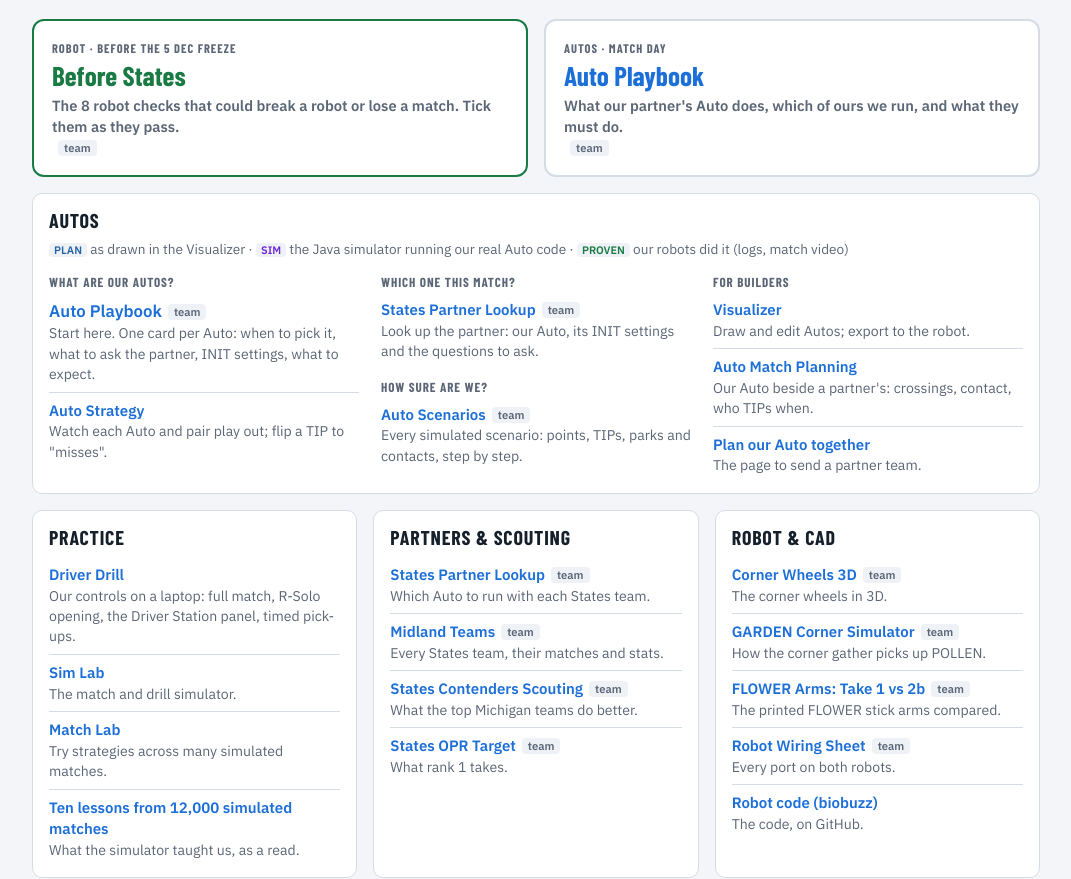
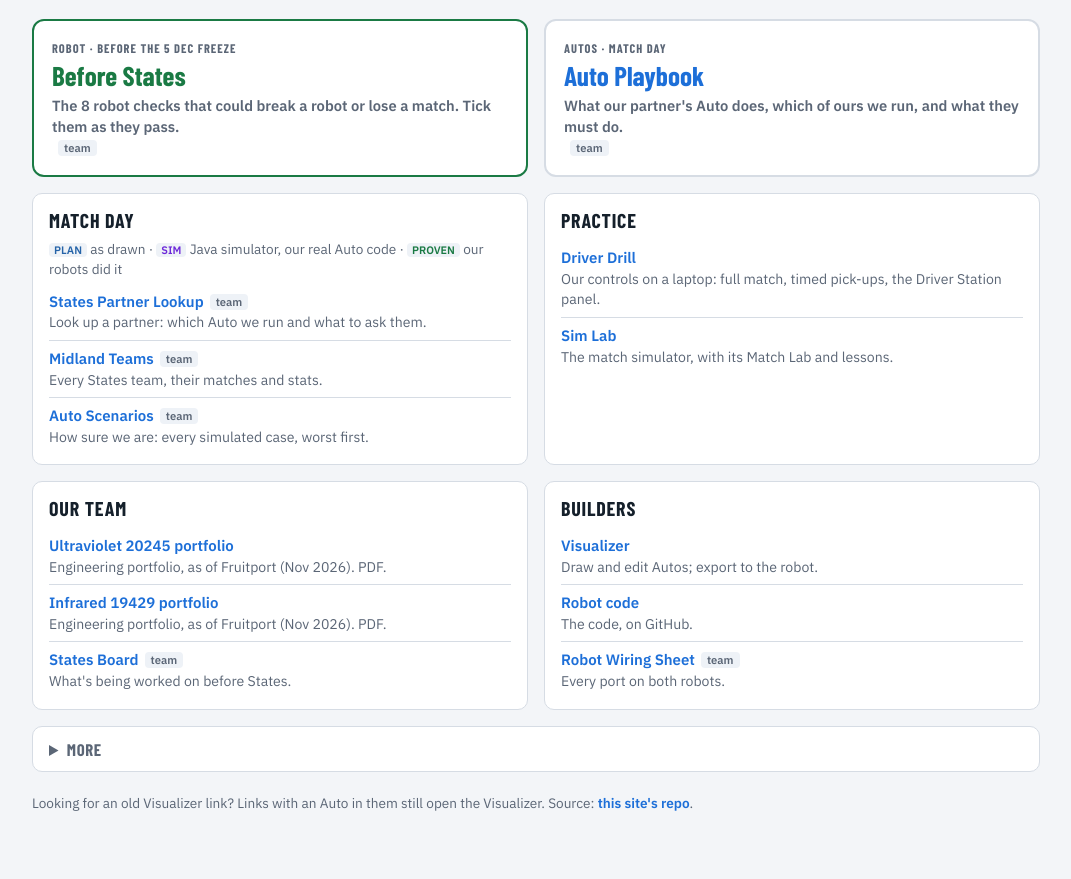
Before and after one commit to Mona-Shores-FTC-Robotics/mona-shores-ftc-robotics.github.io, a plain HTML site: page index.html in a window 1280 px wide. Shown: the part 97-976 px from the top of the page, without its empty margins (104-1175 px from the left). Drawn offline with nearby package versions, Linux system fonts and the light colour scheme.

Commit message:
Landing page: four sections, a More fold, and both portfolios (#5)
* Landing page at the org's home: practice, Autos, partners, robot, event reviews

The home page used to redirect to the Visualizer. It now lists the drill, the Sim Lab,
the Visualizer's pages and the team's shared Claude pages. A link carrying an Auto
(#gh=... or ?...) still redirects to the Visualizer, so old Auto links keep working.

Co-Authored-By: Claude Opus 5.5 <noreply@anthropic.com>
Claude-Session: https://claude.ai/code/session_01TTqzV5gxicG8E11eqWc7ux

* Landing page: Auto Scenarios now links to the team's one page

Co-Authored-By: Claude Opus 5.5 <noreply@anthropic.com>
Claude-Session: https://claude.ai/code/session_01TTqzV5gxicG8E11eqWc7ux

* Landing page: Autos first, sorted by question, with the Auto Playbook and a PLAN/SIM/PROVEN legend

Co-Authored-By: Claude Opus 5.5 <noreply@anthropic.com>
Claude-Session: https://claude.ai/code/session_01TTqzV5gxicG8E11eqWc7ux

* Landing page: highlight Before States and the Auto Playbook at the top

Co-Authored-By: Claude Opus 5.5 <noreply@anthropic.com>
Claude-Session: https://claude.ai/code/session_01TTqzV5gxicG8E11eqWc7ux

* Landing page: trim to four sections and a More fold; add both portfolios

Match day, Practice, Our team (the two Fruitport portfolios, now viewable by link) and
Builders, with the rest under one More fold. Drops the duplicate Partner Lookup, the
Weekend Run Sheet (replaced by Before States), and links the Sim Lab page already has.

Co-Authored-By: Claude Opus 5.5 <noreply@anthropic.com>
Claude-Session: https://claude.ai/code/session_01TTqzV5gxicG8E11eqWc7ux

---------

Co-authored-by: Claude <noreply@anthropic.com>

```diff
--- a/index.html
+++ b/index.html
@@ -28,7 +28,7 @@
   h1 { font: 700 2.4rem/1 var(--fd); margin: 0 0 6px; letter-spacing: .01em; }
   h1 .uv { color: var(--uv); } h1 .ir { color: var(--ir); }
   .sub { color: var(--dim); margin: 0; }
-  .grid { display: grid; gap: 16px; grid-template-columns: repeat(auto-fill, minmax(300px, 1fr)); }
+  .grid { display: grid; gap: 16px; grid-template-columns: repeat(auto-fit, minmax(min(100%, 420px), 1fr)); }
   section { background: var(--card); border: 1px solid var(--line); border-radius: 10px; padding: 14px 16px 10px; }
   h2 { font: 700 1.25rem var(--fd); margin: 0 0 8px; text-transform: uppercase; letter-spacing: .04em; }
   ul { list-style: none; margin: 0; padding: 0; }
@@ -47,6 +47,9 @@
   .b { font-size: .68rem; font-weight: 600; padding: 0 5px; border-radius: 4px; background: var(--tag); }
   .b.plan { color: var(--plan); } .b.sim { color: var(--uv); } .b.proven { color: var(--proven); }
   li.star > a { font-size: 1.05rem; }
+  details.more { background: var(--card); border: 1px solid var(--line); border-radius: 10px; padding: 12px 16px; }
+  details.more summary { cursor: pointer; font: 700 1.05rem var(--fd); text-transform: uppercase; letter-spacing: .04em; color: var(--dim); }
+  details.more summary:focus-visible { outline: 2px solid var(--accent); outline-offset: 2px; }
   footer { color: var(--dim); font-size: .85rem; margin-top: 22px; }
   .hl { display: grid; gap: 16px; grid-template-columns: repeat(auto-fit, minmax(280px, 1fr)); margin-bottom: 16px; }
   .hl a.card { display: block; background: var(--card); border: 2px solid var(--line); border-radius: 12px; padding: 16px 18px; color: var(--ink); text-decoration: none; min-width: 0; }
@@ -71,86 +74,72 @@
   </div>
 
   <div class="grid">
-    <section class="wide">
-      <h2>Autos</h2>
-      <p class="legend"><span class="b plan">PLAN</span> as drawn in the Visualizer · <span class="b sim">SIM</span> the Java simulator running our real Auto code · <span class="b proven">PROVEN</span> our robots did it (logs, match video)</p>
-      <div class="cols">
-        <div>
-          <h3>What are our Autos?</h3>
-          <ul>
-            <li class="star"><a href="https://claude.ai/artifact/9jHhmCFRzJnuLHctM6XKCD">Auto Playbook</a><span class="t">team</span><span class="d">Start here. One card per Auto: when to pick it, what to ask the partner, INIT settings, what to expect.</span></li>
-            <li><a href="/Visualizer/autos.html">Auto Strategy</a><span class="d">Watch each Auto and pair play out; flip a TIP to "misses".</span></li>
-          </ul>
-        </div>
-        <div>
-          <h3>Which one this match?</h3>
-          <ul>
-            <li><a href="https://claude.ai/artifact/MsF59dauheaGYvYVbNCDUm">States Partner Lookup</a><span class="t">team</span><span class="d">Look up the partner: our Auto, its INIT settings and the questions to ask.</span></li>
-          </ul>
-          <h3>How sure are we?</h3>
-          <ul>
-            <li><a href="https://claude.ai/artifact/ScbuXWUQMCKLunURnEA7nJ">Auto Scenarios</a><span class="t">team</span><span class="d">Every simulated scenario: points, TIPs, parks and contacts, step by step.</span></li>
-          </ul>
-        </div>
-        <div>
-          <h3>For builders</h3>
-          <ul>
-            <li><a href="/Visualizer/">Visualizer</a><span class="d">Draw and edit Autos; export to the robot.</span></li>
-            <li><a href="/Visualizer/partner.html">Auto Match Planning</a><span class="d">Our Auto beside a partner's: crossings, contact, who TIPs when.</span></li>
-            <li><a href="/Visualizer/share.html">Plan our Auto together</a><span class="d">The page to send a partner team.</span></li>
-          </ul>
-        </div>
-      </div>
+    <section>
+      <h2>Match day</h2>
+      <p class="legend"><span class="b plan">PLAN</span> as drawn · <span class="b sim">SIM</span> Java simulator, our real Auto code · <span class="b proven">PROVEN</span> our robots did it</p>
+      <ul>
+        <li><a href="https://claude.ai/artifact/MsF59dauheaGYvYVbNCDUm">States Partner Lookup</a><span class="t">team</span><span class="d">Look up a partner: which Auto we run and what to ask them.</span></li>
+        <li><a href="https://claude.ai/artifact/59WHN3SgkHNCJeUp4JJn7a">Midland Teams</a><span class="t">team</span><span class="d">Every States team, their matches and stats.</span></li>
+        <li><a href="https://claude.ai/artifact/ScbuXWUQMCKLunURnEA7nJ">Auto Scenarios</a><span class="t">team</span><span class="d">How sure we are: every simulated case, worst first.</span></li>
+      </ul>
     </section>
 
     <section>
       <h2>Practice</h2>
       <ul>
-        <li><a href="/Visualizer/drill/">Driver Drill</a><span class="d">Our controls on a laptop: full match, R-Solo opening, the Driver Station panel, timed pick-ups.</span></li>
-        <li><a href="/Visualizer/sim-lab/">Sim Lab</a><span class="d">The match and drill simulator.</span></li>
-        <li><a href="/Visualizer/sim-lab/lab/">Match Lab</a><span class="d">Try strategies across many simulated matches.</span></li>
-        <li><a href="/Visualizer/sim-lab/lessons/">Ten lessons from 12,000 simulated matches</a><span class="d">What the simulator taught us, as a read.</span></li>
-      </ul>
-    </section>
-
-
-    <section>
-      <h2>Partners &amp; scouting</h2>
-      <ul>
-        <li><a href="https://claude.ai/artifact/MsF59dauheaGYvYVbNCDUm">States Partner Lookup</a><span class="t">team</span><span class="d">Which Auto to run with each States team.</span></li>
-        <li><a href="https://claude.ai/artifact/59WHN3SgkHNCJeUp4JJn7a">Midland Teams</a><span class="t">team</span><span class="d">Every States team, their matches and stats.</span></li>
-        <li><a href="https://claude.ai/artifact/1PCDVNGJRGsBYGs24mE1cZ">States Contenders Scouting</a><span class="t">team</span><span class="d">What the top Michigan teams do better.</span></li>
-        <li><a href="https://claude.ai/artifact/YPqBs3uCFqrT1k7pp5wFWB">States OPR Target</a><span class="t">team</span><span class="d">What rank 1 takes.</span></li>
+        <li><a href="/Visualizer/drill/">Driver Drill</a><span class="d">Our controls on a laptop: full match, timed pick-ups, the Driver Station panel.</span></li>
+        <li><a href="/Visualizer/sim-lab/">Sim Lab</a><span class="d">The match simulator, with its Match Lab and lessons.</span></li>
       </ul>
     </section>
 
     <section>
-      <h2>Robot &amp; CAD</h2>
+      <h2>Our team</h2>
       <ul>
-        <li><a href="https://claude.ai/artifact/RWpYDa79sMv9j6zgRAae8C">Corner Wheels 3D</a><span class="t">team</span><span class="d">The corner wheels in 3D.</span></li>
-        <li><a href="https://claude.ai/artifact/Vj6XpkQgeaniXJCuFFBE3A">GARDEN Corner Simulator</a><span class="t">team</span><span class="d">How the corner gather picks up POLLEN.</span></li>
-        <li><a href="https://claude.ai/artifact/JHnAuHkQsGqhPbH9vfNPH1">FLOWER Arms: Take 1 vs 2b</a><span class="t">team</span><span class="d">The printed FLOWER stick arms compared.</span></li>
-        <li><a href="https://claude.ai/artifact/QUzGXz4ZTiWUnuPYo9CWjh">Robot Wiring Sheet</a><span class="t">team</span><span class="d">Every port on both robots.</span></li>
-        <li><a href="https://github.com/Mona-Shores-FTC-Robotics/biobuzz">Robot code (biobuzz)</a><span class="d">The code, on GitHub.</span></li>
+        <li><a href="https://drive.google.com/file/d/1GySIbOWl-zpzsXwuuBmLdBpAHHBZwNAw/view">Ultraviolet 20245 portfolio</a><span class="d">Engineering portfolio, as of Fruitport (Nov 2026). PDF.</span></li>
+        <li><a href="https://drive.google.com/file/d/1YmKNUYdctnLYSrXgcRHA2s_cdO-6ecjU/view">Infrared 19429 portfolio</a><span class="d">Engineering portfolio, as of Fruitport (Nov 2026). PDF.</span></li>
+        <li><a href="https://claude.ai/artifact/QK3Sdhj51ppSWyLk51A9S7">States Board</a><span class="t">team</span><span class="d">What's being worked on before States.</span></li>
       </ul>
     </section>
 
     <section>
-      <h2>Event reviews</h2>
+      <h2>Builders</h2>
       <ul>
-        <li><a href="https://claude.ai/artifact/FjSdNwSZY11ezgGtMK2cyA">Belding &amp; Fruitport score check</a><span class="t">team</span><span class="d">Where our points came from, and where they didn't.</span></li>
-        <li><a href="https://claude.ai/artifact/J4CLjCQyQrB7mS8nznDDBN">Fruitport Ranking Points</a><span class="t">team</span><span class="d">How RPs were won and lost.</span></li>
-        <li><a href="https://claude.ai/artifact/XfpBcypRWJK7AxjWps2Vky">Drive Team Button Study</a><span class="t">team</span><span class="d">Who pressed what, per match.</span></li>
+        <li><a href="/Visualizer/">Visualizer</a><span class="d">Draw and edit Autos; export to the robot.</span></li>
+        <li><a href="https://github.com/Mona-Shores-FTC-Robotics/biobuzz">Robot code</a><span class="d">The code, on GitHub.</span></li>
+        <li><a href="https://claude.ai/artifact/QUzGXz4ZTiWUnuPYo9CWjh">Robot Wiring Sheet</a><span class="t">team</span><span class="d">Every port on both robots.</span></li>
       </ul>
     </section>
 
-    <section>
-      <h2>Mentors</h2>
-      <ul>
-        <li><a href="https://claude.ai/artifact/QK3Sdhj51ppSWyLk51A9S7">States Board</a><span class="t">team</span><span class="d">What's being worked on before States.</span></li>
-        <li><a href="https://claude.ai/artifact/SWMuRc9mF82QHMZwpgSkcf">Weekend Run Sheet</a><span class="t">team</span><span class="d">Robot test checklist with write-in boxes.</span></li>
-      </ul>
-    </section>
+    <details class="more wide">
+      <summary>More</summary>
+      <div class="cols">
+        <div>
+          <h3>Auto tools</h3>
+          <ul>
+            <li><a href="/Visualizer/autos.html">Auto Strategy</a></li>
+            <li><a href="/Visualizer/partner.html">Auto Match Planning</a></li>
+            <li><a href="/Visualizer/share.html">Plan our Auto together</a> <span class="d">The page to send a partner team.</span></li>
+          </ul>
+        </div>
+        <div>
+          <h3>Past events</h3>
+          <ul>
+            <li><a href="https://claude.ai/artifact/FjSdNwSZY11ezgGtMK2cyA">Belding &amp; Fruitport score check</a><span class="t">team</span></li>
+            <li><a href="https://claude.ai/artifact/J4CLjCQyQrB7mS8nznDDBN">Fruitport Ranking Points</a><span class="t">team</span></li>
+            <li><a href="https://claude.ai/artifact/XfpBcypRWJK7AxjWps2Vky">Drive Team Button Study</a><span class="t">team</span></li>
+          </ul>
+        </div>
+        <div>
+          <h3>Scouting &amp; design notes</h3>
+          <ul>
+            <li><a href="https://claude.ai/artifact/1PCDVNGJRGsBYGs24mE1cZ">States Contenders Scouting</a><span class="t">team</span></li>
+            <li><a href="https://claude.ai/artifact/YPqBs3uCFqrT1k7pp5wFWB">States OPR Target</a><span class="t">team</span></li>
+            <li><a href="https://claude.ai/artifact/RWpYDa79sMv9j6zgRAae8C">Corner Wheels 3D</a><span class="t">team</span></li>
+            <li><a href="https://claude.ai/artifact/JHnAuHkQsGqhPbH9vfNPH1">FLOWER Arms: Take 1 vs 2b</a><span class="t">team</span></li>
+          </ul>
+        </div>
+      </div>
+    </details>
   </div>
 
   <footer>Looking for an old Visualizer link? Links with an Auto in them still open the Visualizer. Source: <a href="https://github.com/Mona-Shores-FTC-Robotics/mona-shores-ftc-robotics.github.io">this site's repo</a>.</footer>
```
